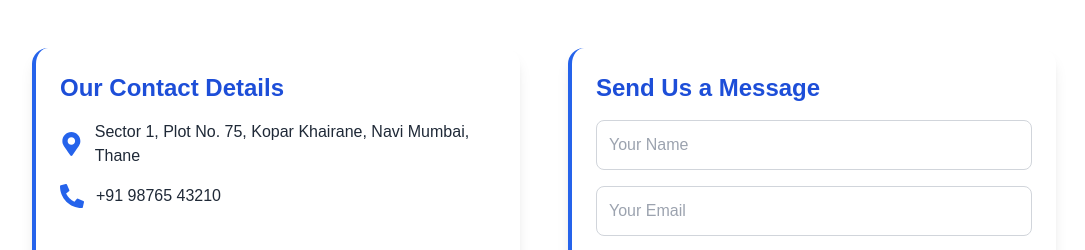
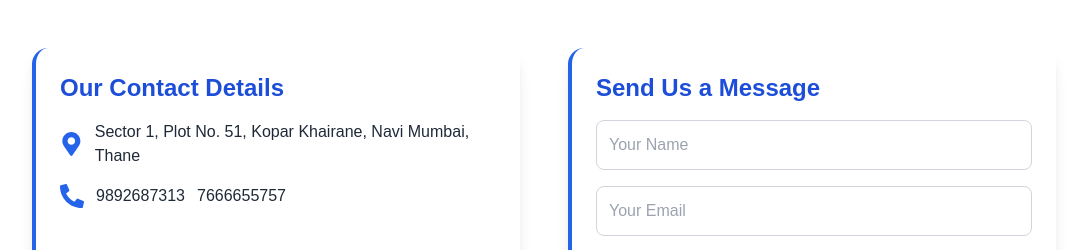
Before and after one commit to Shivikagarg999/ashr, a Next.js app: page /contact in a window 1280 px wide. Shown: the top 250 px of the page, without its empty margins (96-1181 px from the left). Built offline with nearby package versions, Linux system fonts and the light colour scheme.

Commit message:
Update contact.jsx

```diff
--- a/src/pages/contact.jsx
+++ b/src/pages/contact.jsx
@@ -10,11 +10,12 @@ const Contact=()=>{
           <ul className="mt-4 space-y-4 text-gray-800">
             <li className="flex items-center gap-3">
               <FaMapMarkerAlt className="text-blue-600 text-2xl" />
-              <span>Sector 1, Plot No. 75, Kopar Khairane, Navi Mumbai, Thane</span>
+              <span>Sector 1, Plot No. 51, Kopar Khairane, Navi Mumbai, Thane</span>
             </li>
             <li className="flex items-center gap-3">
               <FaPhoneAlt className="text-blue-600 text-2xl" />
-              <a href="tel:+919876543210" className="hover:underline">+91 98765 43210</a>
+              <a href="tel:9892687313" className="hover:underline">9892687313</a>
+              <a href="tel:7666655757" className="hover:underline">7666655757</a>
             </li>
             {/* <li className="flex items-center gap-3">
               <FaEnvelope className="text-blue-600 text-2xl" />
```
